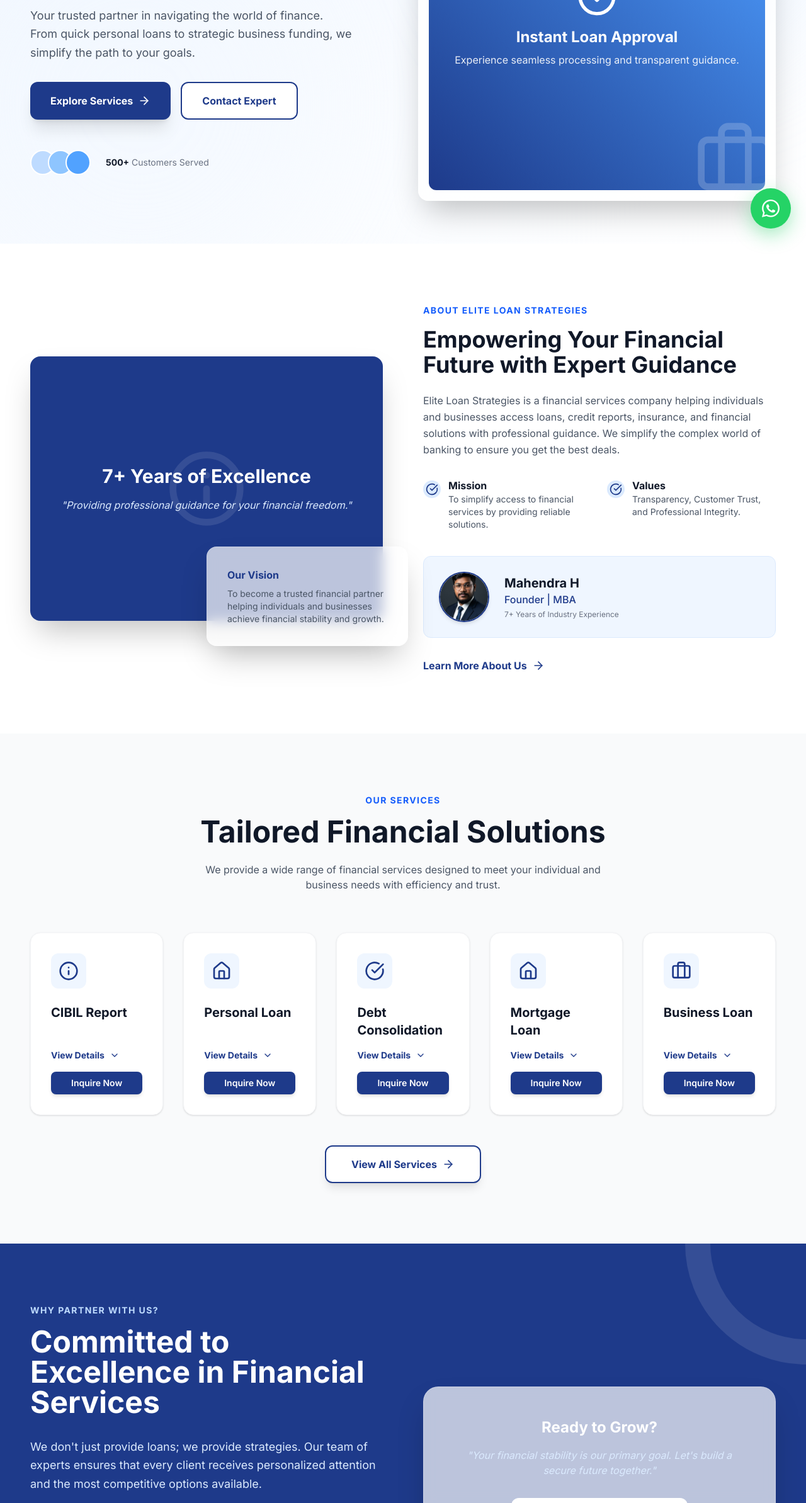
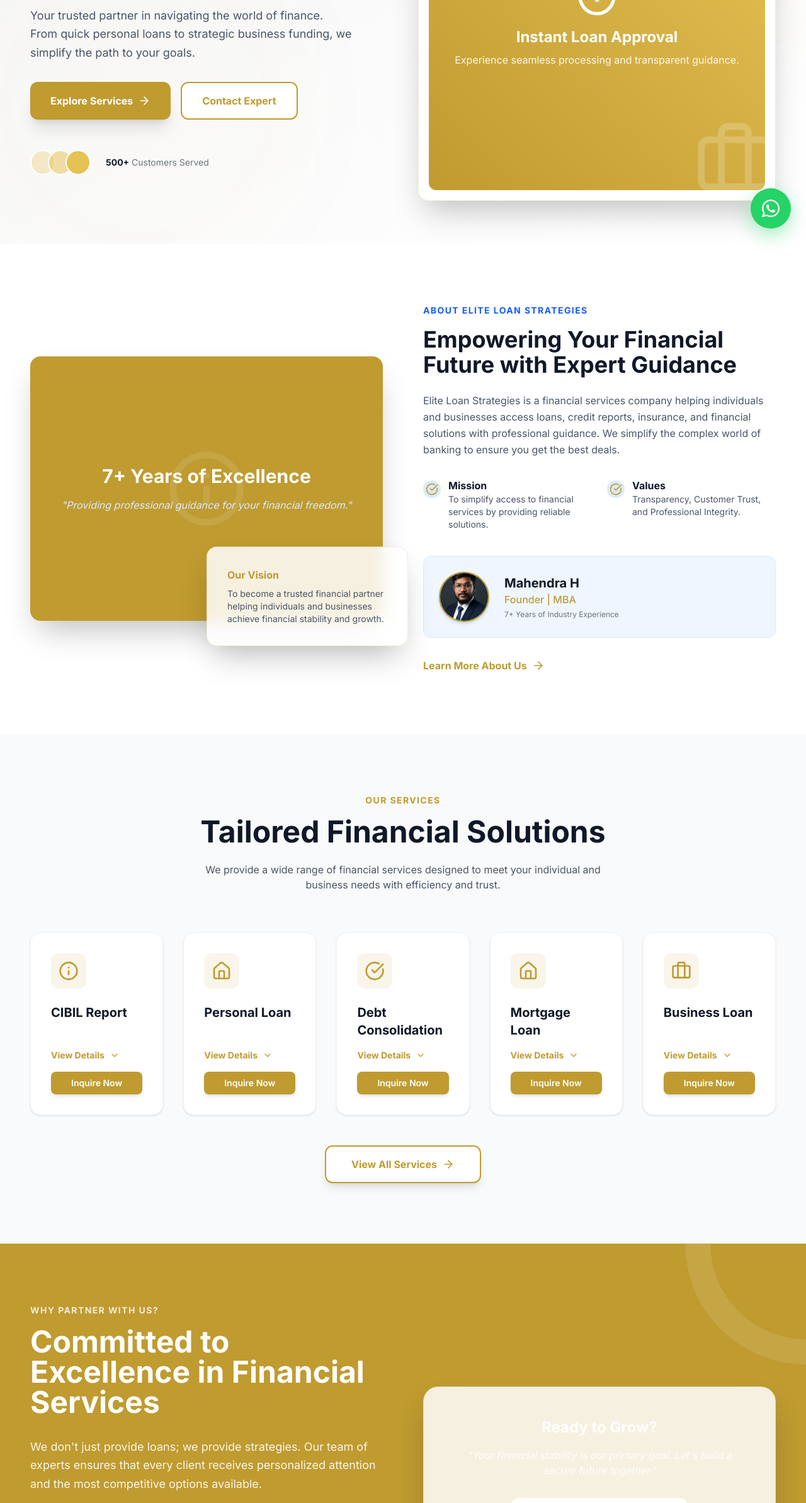
Before and after one commit to gouravboga12-rgb/EliteStrategies, a website built with Vite: page index.html in a window 1280 px wide. Shown: the part 413-2800 px from the top of the page at 63% size. Built offline with nearby package versions, Linux system fonts and the light colour scheme.

Commit message:
Redesigned website with Gold and Ash color palette and fixed WhatsApp links

```diff
--- a/src/components/Footer.js
+++ b/src/components/Footer.js
@@ -8,7 +8,7 @@ export function renderFooter() {
       <div class="flex flex-col space-y-6">
         <div class="flex items-center space-x-2">
           <div class="bg-primary p-2 rounded-lg">
-            <i data-lucide="briefcase" class="w-6 h-6 text-white text-blue-500"></i>
+            <i data-lucide="briefcase" class="w-6 h-6 text-white"></i>
           </div>
           <h1 class="text-2xl font-bold text-white">ELITE LOAN</h1>
         </div>
--- a/src/components/Hero.js
+++ b/src/components/Hero.js
@@ -1,15 +1,15 @@
 export function renderHero() {
   const container = document.querySelector('#home');
-  container.className = 'relative min-h-screen pt-24 flex items-center bg-gradient-to-br from-blue-50 to-white overflow-hidden';
+  container.className = 'relative min-h-screen pt-24 flex items-center bg-gradient-to-br from-ash-light to-white overflow-hidden';
 
   container.innerHTML = `
     <!-- Decor Background -->
-    <div class="absolute top-0 right-0 -mr-20 -mt-20 w-[600px] h-[600px] bg-blue-100 rounded-full blur-[100px] opacity-30 pointer-events-none"></div>
-    <div class="absolute bottom-0 left-0 -ml-20 -mb-20 w-[600px] h-[600px] bg-blue-50 rounded-full blur-[100px] opacity-30 pointer-events-none"></div>
+    <div class="absolute top-0 right-0 -mr-20 -mt-20 w-[600px] h-[600px] bg-primary/10 rounded-full blur-[100px] opacity-30 pointer-events-none"></div>
+    <div class="absolute bottom-0 left-0 -ml-20 -mb-20 w-[600px] h-[600px] bg-primary/5 rounded-full blur-[100px] opacity-30 pointer-events-none"></div>
 
     <div class="container mx-auto px-6 md:px-12 grid grid-cols-1 md:grid-cols-2 gap-12 items-center relative z-10">
       <div data-aos="fade-right">
-        <span class="inline-block py-1 px-3 bg-blue-100 text-primary text-sm font-semibold rounded-full mb-4">Empowering Your Financial Growth</span>
+        <span class="inline-block py-1 px-3 bg-primary/10 text-primary text-sm font-semibold rounded-full mb-4">Empowering Your Financial Growth</span>
         <h1 class="text-4xl md:text-6xl font-bold text-gray-900 leading-tight mb-6">
           Elite Loan <span class="text-primary italic">Strategies</span>
         </h1>
@@ -28,9 +28,9 @@ export function renderHero() {
 
         <div class="mt-12 flex items-center space-x-6">
           <div class="flex -space-x-3">
-            <div class="w-10 h-10 rounded-full border-2 border-white bg-blue-200"></div>
-            <div class="w-10 h-10 rounded-full border-2 border-white bg-blue-300"></div>
-            <div class="w-10 h-10 rounded-full border-2 border-white bg-blue-400"></div>
+            <div class="w-10 h-10 rounded-full border-2 border-white bg-primary-light/30"></div>
+            <div class="w-10 h-10 rounded-full border-2 border-white bg-primary-light/50"></div>
+            <div class="w-10 h-10 rounded-full border-2 border-white bg-primary-light"></div>
           </div>
           <div class="text-sm text-gray-500">
             <span class="font-bold text-gray-900">500+</span> Customers Served
@@ -41,7 +41,7 @@ export function renderHero() {
       <div class="relative" data-aos="zoom-in" data-aos-delay="200">
         <div class="glass p-4 rounded-2xl shadow-2xl relative z-10">
            <!-- Representational illustration or image -->
-           <div class="aspect-square bg-gradient-to-tr from-primary to-blue-400 rounded-xl flex items-center justify-center text-white overflow-hidden relative">
+           <div class="aspect-square bg-gradient-to-tr from-primary to-primary-light rounded-xl flex items-center justify-center text-white overflow-hidden relative">
               <i data-lucide="briefcase" class="w-32 h-32 opacity-20 absolute -right-4 -bottom-4"></i>
               <div class="text-center p-8">
                 <i data-lucide="check-circle" class="w-16 h-16 mx-auto mb-4 text-white"></i>
--- a/src/components/Navbar.js
+++ b/src/components/Navbar.js
@@ -14,7 +14,7 @@ export function renderNavbar() {
     <div class="glass shadow-md py-4 px-6 md:px-12 flex items-center justify-between">
       <div class="flex items-center space-x-2">
         <div class="bg-primary p-2 rounded-lg">
-          <i data-lucide="briefcase" class="w-6 h-6 text-white text-blue-500"></i>
+          <i data-lucide="briefcase" class="w-6 h-6 text-white"></i>
         </div>
         <div>
           <h1 class="text-xl md:text-2xl font-bold text-primary leading-none">ELITE LOAN</h1>
@@ -42,7 +42,7 @@ export function renderNavbar() {
       <a href="/about.html" class="mobile-nav-link ${isActive('/about.html') ? 'text-primary font-bold' : 'text-gray-700'} font-medium">About</a>
       <a href="/services.html" class="mobile-nav-link ${isActive('/services.html') ? 'text-primary font-bold' : 'text-gray-700'} font-medium">Services</a>
       <a href="/contact.html" class="mobile-nav-link ${isActive('/contact.html') ? 'text-primary font-bold' : 'text-gray-700'} font-medium">Contact</a>
-      <a href="https://wa.me/91XXXXXXXXXX?text=Hello,%20I%20am%20interested%20in%20your%20financial%20services." target="_blank" class="bg-primary text-white text-center py-3 rounded-lg font-bold shadow-lg">
+      <a href="https://wa.me/918660627567?text=Hello,%20I%20am%20interested%20in%20your%20financial%20services." target="_blank" class="bg-primary text-white text-center py-3 rounded-lg font-bold shadow-lg">
         Chat with Us
       </a>
     </div>
--- a/src/components/Services.js
+++ b/src/components/Services.js
@@ -110,7 +110,7 @@ export function renderServices(isPreview = false) {
 
   container.innerHTML = `
     <div class="container mx-auto px-6 md:px-12 text-center mb-16">
-      <h2 class="text-blue-600 font-bold tracking-widest uppercase text-sm mb-4" data-aos="fade-up">Our Services</h2>
+      <h2 class="text-primary font-bold tracking-widest uppercase text-sm mb-4" data-aos="fade-up">Our Services</h2>
       <h3 class="text-3xl md:text-5xl font-bold text-gray-900 mb-6" data-aos="fade-up" data-aos-delay="100">Tailored Financial Solutions</h3>
       <p class="text-gray-600 max-w-2xl mx-auto" data-aos="fade-up" data-aos-delay="200">
         We provide a wide range of financial services designed to meet your individual and business needs with efficiency and trust.
@@ -121,7 +121,7 @@ export function renderServices(isPreview = false) {
     <div class="container mx-auto px-6 md:px-12 grid grid-cols-1 md:grid-cols-2 ${isPreview ? 'lg:grid-cols-5' : 'lg:grid-cols-4'} gap-8 items-start mb-12">
       ${services.map((service, index) => `
         <div class="bg-white p-8 rounded-2xl shadow-sm hover:shadow-xl transition-all duration-300 border border-gray-100 group flex flex-col" data-aos="fade-up" data-aos-delay="${index * 100}">
-          <div class="w-14 h-14 bg-blue-50 rounded-xl flex items-center justify-center text-primary mb-6 group-hover:bg-primary group-hover:text-white transition-colors shrink-0">
+          <div class="w-14 h-14 bg-primary/10 rounded-xl flex items-center justify-center text-primary mb-6 group-hover:bg-primary group-hover:text-white transition-colors shrink-0">
             <i data-lucide="${service.icon}" class="w-8 h-8"></i>
           </div>
           <h4 class="text-xl font-bold text-gray-900 mb-4 min-h-[3.5rem] flex items-start">${service.name}</h4>
@@ -153,7 +153,7 @@ export function renderServices(isPreview = false) {
 
     ${isPreview ? `
       <div class="text-center" data-aos="fade-up">
-        <a href="/services.html" class="inline-flex items-center space-x-2 bg-white text-primary border-2 border-primary px-10 py-4 rounded-xl font-bold hover:bg-blue-50 transition-smooth shadow-lg group">
+        <a href="/services.html" class="inline-flex items-center space-x-2 bg-white text-primary border-2 border-primary px-10 py-4 rounded-xl font-bold hover:bg-primary/10 transition-smooth shadow-lg group">
           <span>View All Services</span>
           <i data-lucide="arrow-right" class="w-5 h-5 group-hover:translate-x-1 transition-transform"></i>
         </a>
--- a/src/components/WhyChooseUs.js
+++ b/src/components/WhyChooseUs.js
@@ -19,21 +19,21 @@ export function renderWhyChooseUs() {
     <div class="container mx-auto px-6 md:px-12 relative z-10">
       <div class="grid grid-cols-1 lg:grid-cols-2 gap-16 items-center">
         <div data-aos="fade-right">
-          <h2 class="text-blue-200 font-bold tracking-widest uppercase text-sm mb-4">Why Partner With Us?</h2>
+          <h2 class="text-white opacity-80 font-bold tracking-widest uppercase text-sm mb-4">Why Partner With Us?</h2>
           <h3 class="text-3xl md:text-5xl font-bold text-white mb-8">Committed to Excellence in Financial Services</h3>
-          <p class="text-blue-100 mb-12 text-lg leading-relaxed">
+          <p class="text-white opacity-90 mb-12 text-lg leading-relaxed">
             We don't just provide loans; we provide strategies. Our team of experts ensures that every client receives personalized attention and the most competitive options available.
           </p>
 
           <div class="grid grid-cols-1 md:grid-cols-2 gap-8">
             ${reasons.map((reason, index) => `
               <div class="flex items-start space-x-4" data-aos="fade-up" data-aos-delay="${index * 100}">
-                <div class="bg-blue-400 bg-opacity-20 p-2 rounded-lg">
-                  <i data-lucide="check-circle" class="w-6 h-6 text-blue-200"></i>
+                <div class="bg-white/20 p-2 rounded-lg">
+                  <i data-lucide="check-circle" class="w-6 h-6 text-white"></i>
                 </div>
                 <div>
                   <h4 class="text-white font-bold text-lg mb-1">${reason.title}</h4>
-                  <p class="text-blue-100 text-sm">${reason.desc}</p>
+                  <p class="text-white opacity-80 text-sm">${reason.desc}</p>
                 </div>
               </div>
             `).join('')}
@@ -43,8 +43,8 @@ export function renderWhyChooseUs() {
         <div class="relative" data-aos="zoom-in">
            <div class="glass bg-white bg-opacity-10 border-white border-opacity-20 p-12 rounded-3xl text-center shadow-2xl">
               <h4 class="text-2xl font-bold text-white mb-4">Ready to Grow?</h4>
-              <p class="text-blue-100 mb-8 italic">"Your financial stability is our primary goal. Let's build a secure future together."</p>
-              <a href="https://wa.me/918660627567?text=Hello,%20I%20am%20interested%20in%20your%20financial%20services." target="_blank" class="inline-flex items-center space-x-3 bg-white text-primary px-8 py-4 rounded-xl font-bold hover:bg-blue-50 transition-smooth shadow-xl">
+              <p class="text-white opacity-90 mb-8 italic">"Your financial stability is our primary goal. Let's build a secure future together."</p>
+              <a href="https://wa.me/918660627567?text=Hello,%20I%20am%20interested%20in%20your%20financial%20services." target="_blank" class="inline-flex items-center space-x-3 bg-white text-primary px-8 py-4 rounded-xl font-bold hover:bg-ash-light transition-smooth shadow-xl">
                  <i data-lucide="message-square" class="w-6 h-6"></i>
                  <span>Connect via WhatsApp</span>
               </a>
--- a/src/style.css
+++ b/src/style.css
@@ -1,19 +1,22 @@
 @import "tailwindcss";
 
 @theme {
-  --color-primary: #1E3A8A;
-  --color-primary-light: #3B82F6;
-  --color-primary-dark: #172554;
+  --color-primary: #BF9B30;
+  --color-primary-light: #E6C153;
+  --color-primary-dark: #8C6D1F;
+  --color-ash: #262626;
+  --color-ash-light: #F5F5F5;
   --color-secondary: #FFFFFF;
-  --color-accent: #3B82F6;
+  --color-accent: #BF9B30;
   --font-sans: 'Inter', sans-serif;
 }
 
 :root {
-  --primary-color: #1E3A8A;
+  --primary-color: #BF9B30;
   --secondary-color: #FFFFFF;
-  --accent-color: #3B82F6;
-  --text-color: #1F2937;
+  --ash-color: #262626;
+  --accent-color: #BF9B30;
+  --text-color: #262626;
 }
 
 body {
@@ -24,9 +27,9 @@ body {
 }
 
 .glass {
-  background: rgba(255, 255, 255, 0.7);
-  backdrop-filter: blur(10px);
-  border: 1px solid rgba(255, 255, 255, 0.2);
+  background: rgba(255, 255, 255, 0.85);
+  backdrop-filter: blur(12px);
+  border: 1px solid rgba(191, 155, 48, 0.2);
 }
 
 .transition-smooth {
```
Also changed, not shown: src/components/Contact.js (+6 -6 lines).
